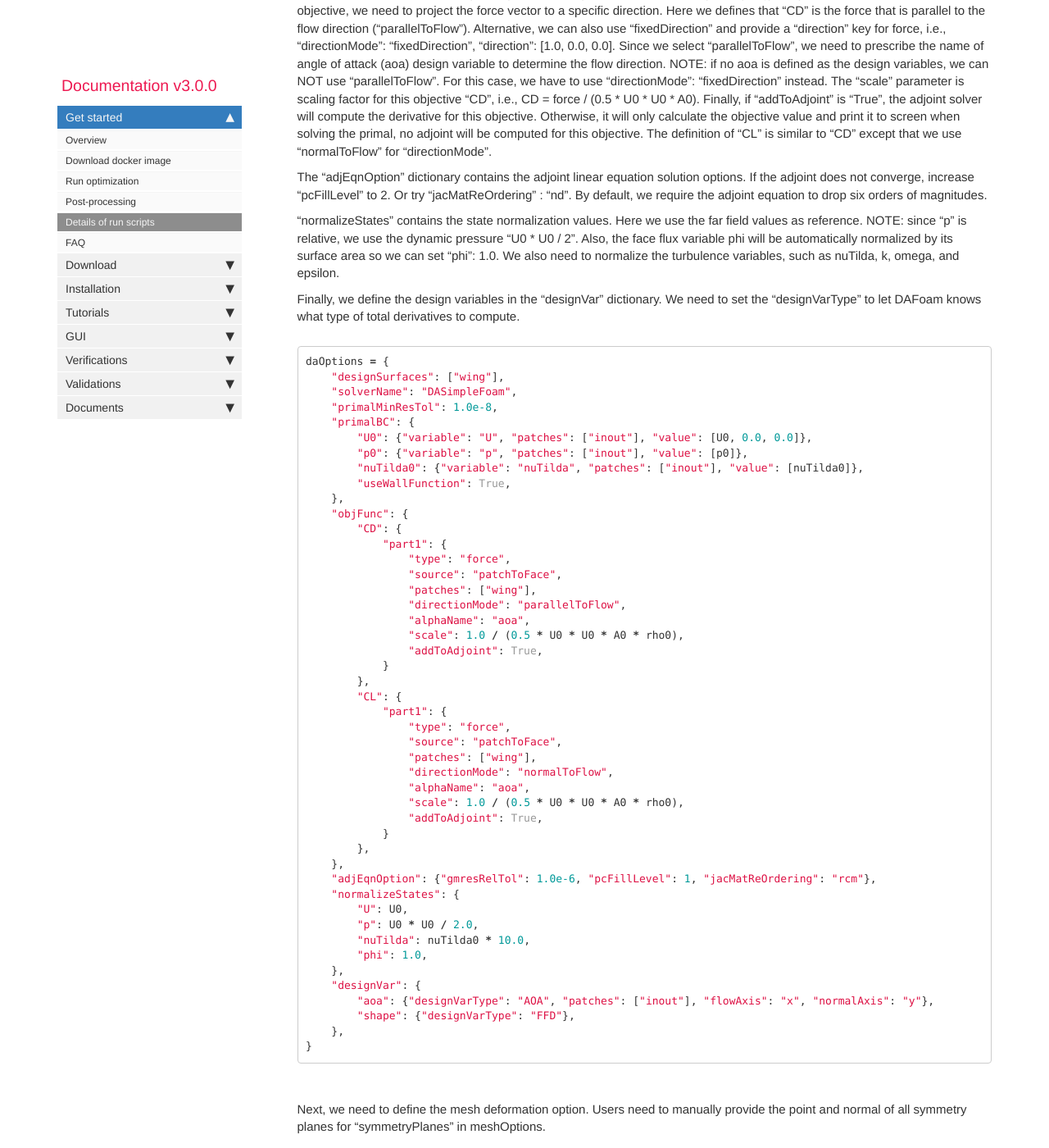
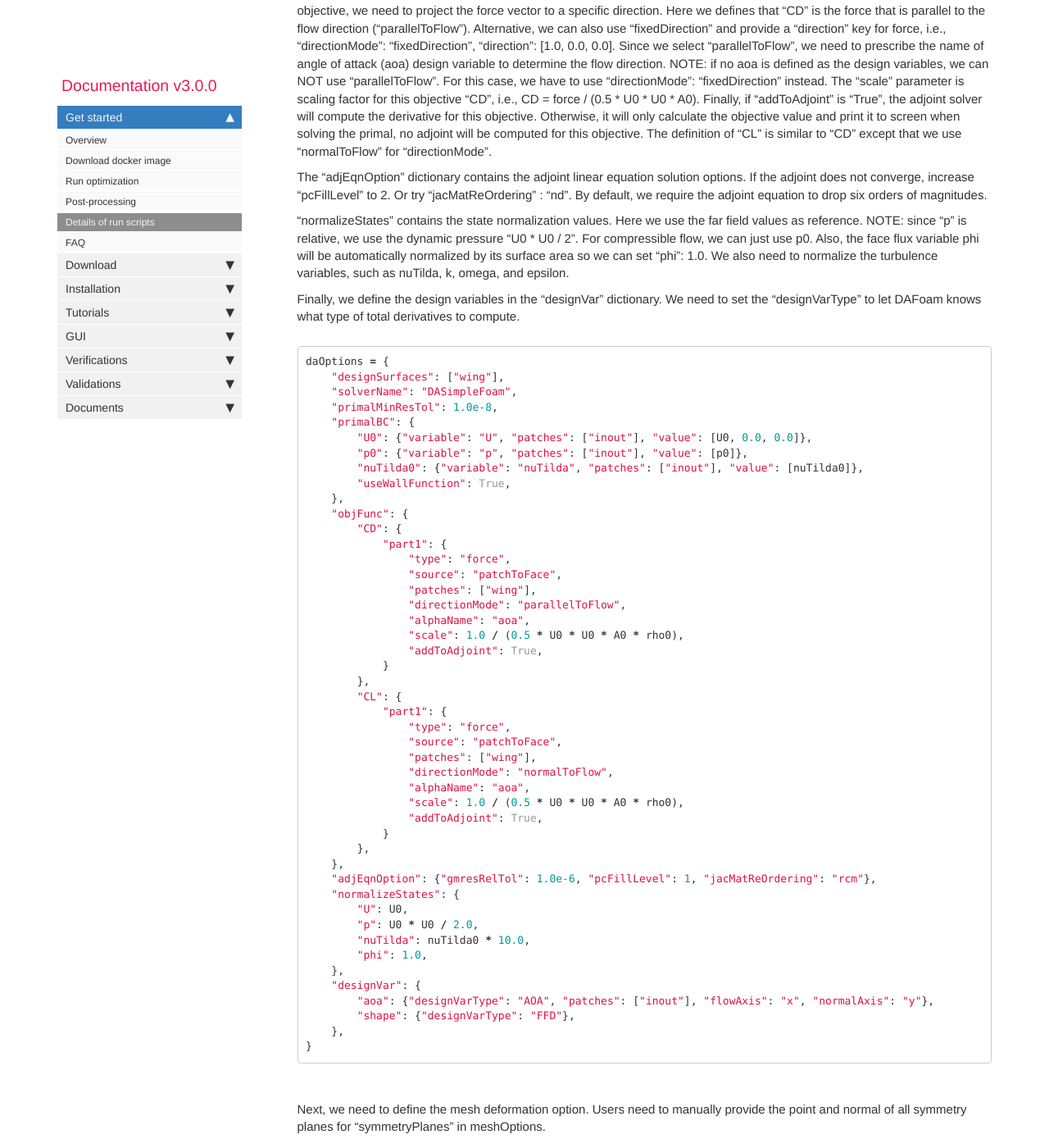
Before and after one commit to DAFoam/DAFoam.github.io, a Jekyll site: the page built from pages/mydoc/mydoc_get_started_runscript.md, in a window 1280 px wide and 1400 px high, scrolled down 3078 px. Shown: the whole window at 82% size. Built offline with Jekyll 4.4.1, drawn with Linux system fonts in a browser that asks for light colours; comment, search, counter and statistics services are not loaded; part of the change alters nothing that is shown; some of the changed text lies outside the part shown.

Commit message:
content update

````diff
--- a/pages/mydoc/mydoc_get_started_runscript.md
+++ b/pages/mydoc/mydoc_get_started_runscript.md
@@ -80,8 +80,8 @@ import openmdao.api as om
 from mphys.multipoint import Multipoint
 from dafoam.mphys import DAFoamBuilder, OptFuncs
 from mphys.scenario_aerodynamic import ScenarioAerodynamic
-from mphys.solver_builders.mphys_dvgeo import OM_DVGEOCOMP
-from pygeo import *
+from pygeo.mphys import OM_DVGEOCOMP
+from pygeo import geo_utils
 ```
 
 |
@@ -127,7 +127,7 @@ The "objFunc" dictionary defines the objective functions. Taking "CD" as an exam
 
 The "adjEqnOption" dictionary contains the adjoint linear equation solution options. If the adjoint does not converge, increase "pcFillLevel" to 2. Or try "jacMatReOrdering" : "nd". By default, we require the adjoint equation to drop six orders of magnitudes.
 
-"normalizeStates" contains the state normalization values. Here we use the far field values as reference. NOTE: since "p" is relative, we use the dynamic pressure "U0 * U0 / 2". Also, the face flux variable phi will be automatically normalized by its surface area so we can set "phi": 1.0. We also need to normalize the turbulence variables, such as nuTilda, k, omega, and epsilon.
+"normalizeStates" contains the state normalization values. Here we use the far field values as reference. NOTE: since "p" is relative, we use the dynamic pressure "U0 * U0 / 2". For compressible flow, we can just use p0. Also, the face flux variable phi will be automatically normalized by its surface area so we can set "phi": 1.0. We also need to normalize the turbulence variables, such as nuTilda, k, omega, and epsilon.
 
 Finally, we define the design variables in the "designVar" dictionary. We need to set the "designVarType" to let DAFoam knows what type of total derivatives to compute.
 
@@ -195,6 +195,12 @@ meshOptions = {
 ```
 
 |
+
+Next, we use the [Mphys](https://github.com/OpenMDAO/mphys) interface to set up the optimization. Mphys is based on [OpenMDAO](https://github.com/OpenMDAO/mphys) and allows use to set up multidisciplinary optimization problems easily.
+
+<img src="{{ site.url }}{{ site.baseurl }}/images/tutorials/aero_n2.png" width="500" />
+
+Fig. 1. The OpenMDAO N2 diagram for the airfoil aerodynamic optimization problem.
 
 In the next section, we set the design variable using the [pyGeo](https://github.com/mdolab/pygeo) module in the [MACH-Aero](https://github.com/mdolab/mach-aero) framework. We first create a DVGeo object (DVGeo = DVGeometry("./FFD/wingFFD.xyz")) to manipulate the design surface geometry using the free-form deformation (FFD) approach. NOTE: the FFD volume should completely contain the design surface (see the red dots from [this page](mydoc_get_started_run.html)). The FFD file wingFFD.xyz is generated by running "python genFFD.py" in the FFD folder. We then add a reference axis ("addRefAxis") for twist. Note that in this case we run 2D airfoil optimization, so no twist is needed, and "bodyAxis" is not used.
 
````
Also changed, not shown: images/tutorials/aero_n2.png (added).
